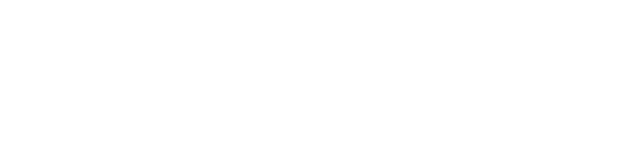
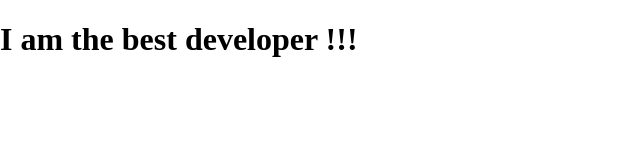
Before and after one commit to DevBukhari/template, a plain HTML site: page index.html in a window 1280 px wide. Shown: the whole page, without its empty margins (0-640 px from the left). Drawn offline with Linux system fonts and the light colour scheme.

Commit message:
Best Developer affirmation message.

```diff
--- a/index.html
+++ b/index.html
@@ -10,6 +10,7 @@
    <link rel="stylesheet" href="style.css">
 </head>
 <body>
+   <h1>I am the best developer !!!</h1>
 
    <!-- Script -->
    <script src="script.js"></script>
```
